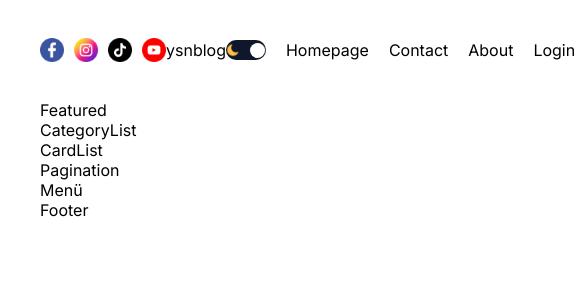
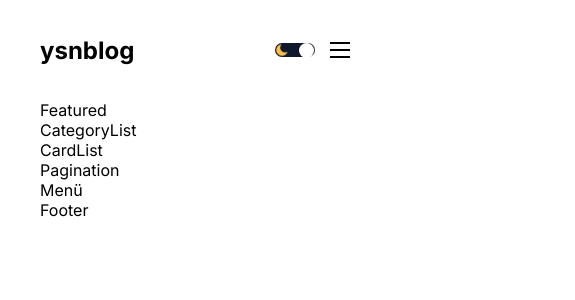
Before and after one commit to ysncvk/next-blog-app, a Next.js app: page / in a window 390 px wide. Shown: the top 300 px of the page, 575 px wide, since content can reach past the window. Built offline with nearby package versions, Linux system fonts and the light colour scheme.

Commit message:
feat: add navbar responsive

```diff
--- a/src/components/authLinks/AuthLinks.jsx
+++ b/src/components/authLinks/AuthLinks.jsx
@@ -1,22 +1,47 @@
-import React from 'react'
-import styles from './authLinks.module.css'
-import Link from 'next/link'
+import React, { useState } from "react";
+import styles from "./authLinks.module.css";
+import Link from "next/link";
 
 export default function AuthLinks() {
+  const [open, setOpen] = useState(false);
+  //temporary
+  const status = "notauthenticated";
 
-  //temporary
-
-  const status = "notauthenticated"
   return (
     <>
       {status === "notauthenticated" ? (
-        <Link href="/login">Login</Link>
+        <Link href="/login" className={styles.link}>
+          Login
+        </Link>
       ) : (
         <>
-        <Link href="/write">Write </Link>
-        <span className={styles.link}>Logout</span>
+          <Link href="/write" className={styles.link}>
+            Write{" "}
+          </Link>
+          <span className={styles.link}>Logout</span>
         </>
       )}
+      <div className={styles.burger} onClick={() => setOpen(!open)}>
+        <div className={styles.line}></div>
+        <div className={styles.line}></div>
+        <div className={styles.line}></div>
+      </div>
+      {open && (
+        <div className={styles.responsiveMenu}>
+          <Link href="/">Homepage</Link>
+          <Link href="/">About</Link>
+          <Link href="/">Contact</Link>
+
+          {status === "notauthenticated" ? (
+            <Link href="/login">Login</Link>
+          ) : (
+            <>
+              <Link href="/write">Write </Link>
+              <span className={styles.link}>Logout</span>
+            </>
+          )}
+        </div>
+      )}
     </>
-  )
+  );
 }
--- a/src/components/authLinks/authLinks.module.css
+++ b/src/components/authLinks/authLinks.module.css
@@ -0,0 +1,42 @@
+.link {
+    cursor: pointer;
+}
+
+.burger {
+    width: 20px;
+    height:16px;
+    flex-direction: column;
+    justify-content: space-between;
+    cursor: pointer;
+    display: none;
+}
+
+.line{
+    width: 100%;
+    height: 2px;
+    background-color: var(--text-color);
+}
+
+.responsiveMenu {
+    position:absolute;
+    top: 100px;
+    left :0;
+    background-color: var(--bg);
+    height: calc(100vh - 100px);
+    width: 100%;
+    display:flex;
+    flex-direction: column;
+    align-items: center;
+    justify-content: center;
+    gap: 50px;
+    font-size: 36px;
+}
+
+@media screen and (max-width: 640px) {
+    .burger {
+        display: flex;
+    }
+    .link{
+        display: none;
+    }
+}
--- a/src/components/navbar/Navbar.jsx
+++ b/src/components/navbar/Navbar.jsx
@@ -18,9 +18,9 @@
       <div className={styles.logo}>ysnblog</div>
       <div className={styles.links}>
         <ThemeToggle />
-        <Link href="/">Homepage</Link>
-        <Link href="/">Contact</Link>
-        <Link href="/">About</Link>
+        <Link href="/" className={styles.link} >Homepage</Link>
+        <Link href="/" className={styles.link}>Contact</Link>
+        <Link href="/" className={styles.link}>About</Link>
         <AuthLinks />
       </div>
     </div>
--- a/src/components/navbar/navbar.module.css
+++ b/src/components/navbar/navbar.module.css
@@ -15,9 +15,50 @@
 .logo{
     flex:1;
     text-align: center;
+    font-size:36 px;
+    font-weight: bold;
 }
 .links {
     display: flex;
+    align-items: center;
     gap: 20px;
     flex:1;
+    font-size: 20px;
 }
+
+@media screen and (max-width: 1280px) {
+    .logo {
+        font-size: 32px;
+    }
+    .links {
+        font-size: 20px;
+        gap:15px;
+    }
+}
+
+@media screen and (max-width: 1024px) {
+    .social {
+        display: none;
+    }
+    .logo {
+        text-align: left;
+    }
+}
+
+@media screen and (max-width: 768px) {
+
+    .logo {
+        font-size: 24px;
+    }
+}
+
+@media screen and (max-width: 640px) {
+
+    .link {
+        display: none;
+    }
+
+    .links {
+        justify-content: flex-end;
+    }
+}
```
